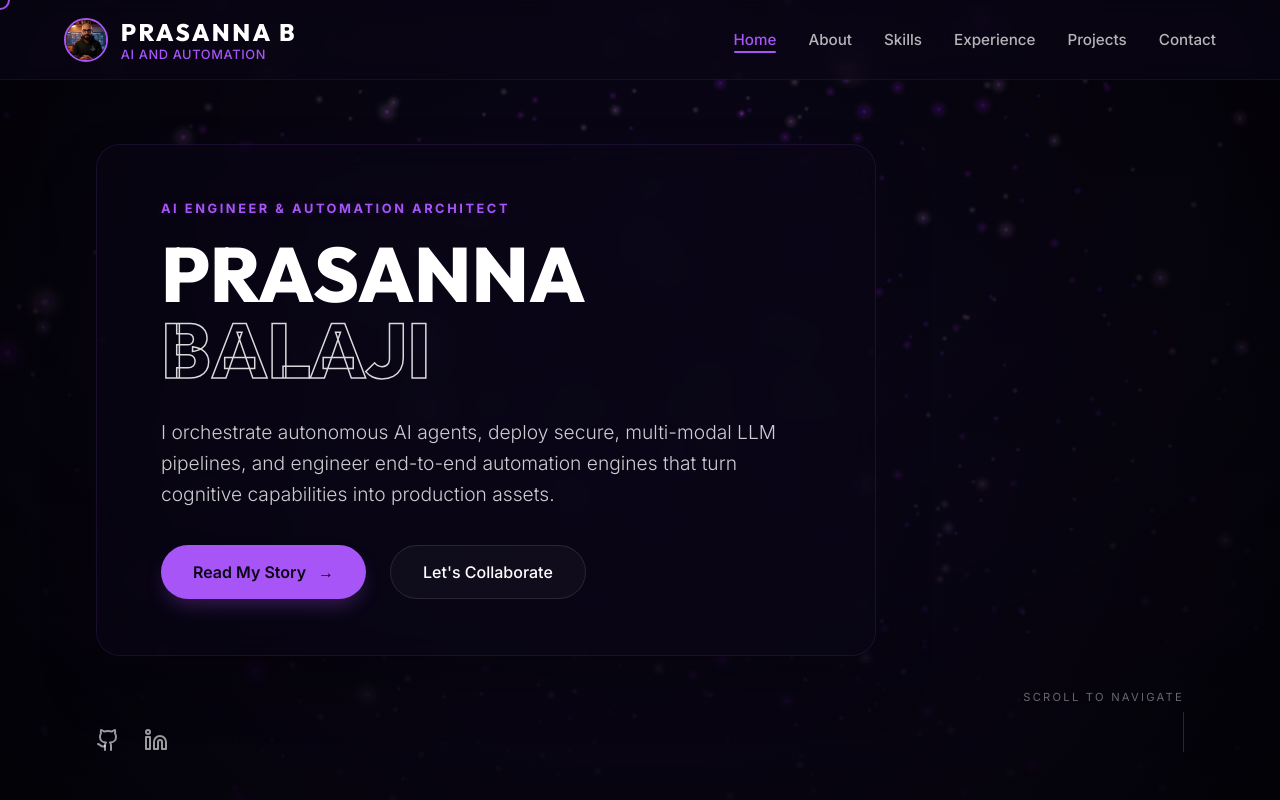
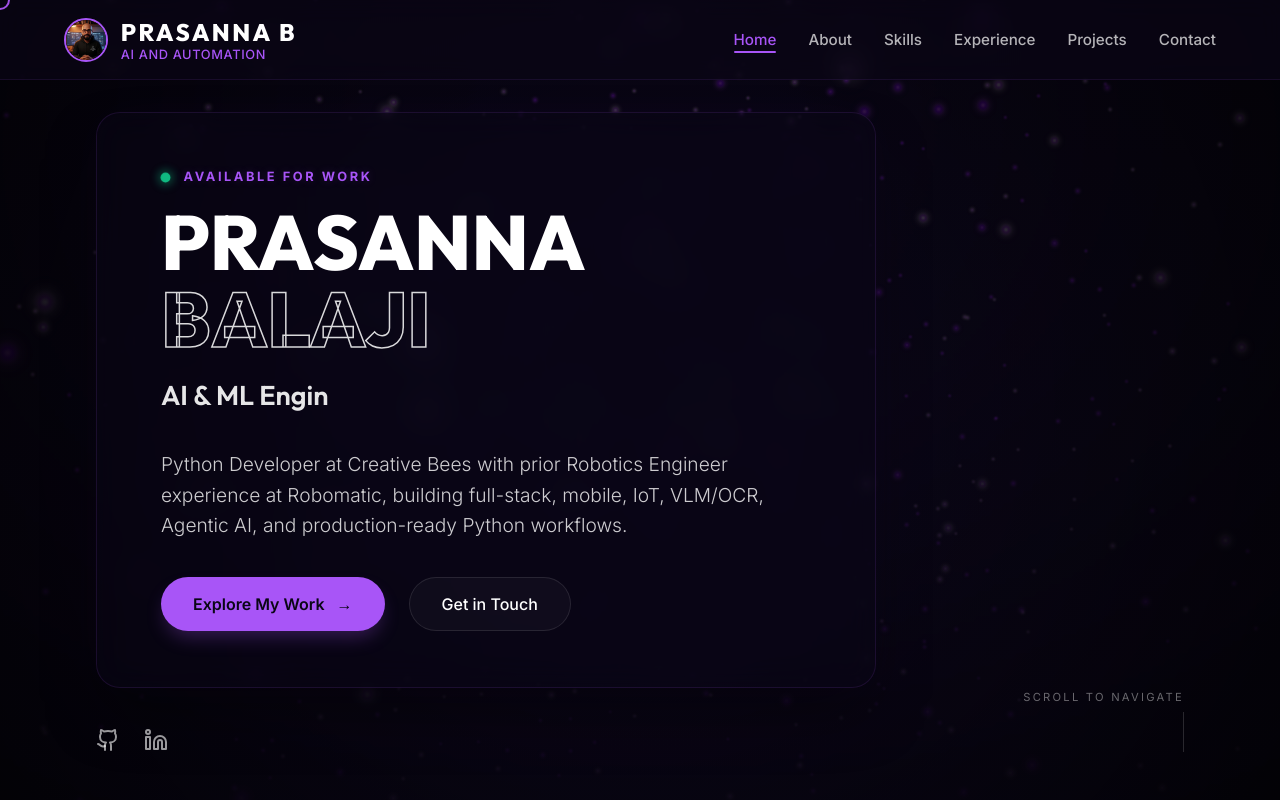
Before and after one commit to prasannab4362/prasannabalaji, a Next.js app: page / in a window 1280 px wide. Shown: the top 800 px of the page. Built offline with nearby package versions, Linux system fonts and the light colour scheme.

Commit message:
Sync Hero Section typewriter roles, pulse online badge, and biography subtitle

```diff
--- a/src/components/HeroSection/HeroSection.module.css
+++ b/src/components/HeroSection/HeroSection.module.css
@@ -263,3 +263,62 @@
     display: none;
   }
 }
+
+.pulseDot {
+  display: inline-block;
+  width: 9px;
+  height: 9px;
+  background-color: #10b981;
+  border-radius: 50%;
+  margin-right: 8px;
+  animation: pulseAnim 1.6s infinite ease-in-out;
+  vertical-align: middle;
+}
+
+@keyframes pulseAnim {
+  0% {
+    transform: scale(0.85);
+    opacity: 0.5;
+    box-shadow: 0 0 0 0 rgba(16, 185, 129, 0.7);
+  }
+  50% {
+    transform: scale(1.1);
+    opacity: 1;
+    box-shadow: 0 0 8px 3px rgba(16, 185, 129, 0.35);
+  }
+  100% {
+    transform: scale(0.85);
+    opacity: 0.5;
+    box-shadow: 0 0 0 0 rgba(16, 185, 129, 0);
+  }
+}
+
+.typewriterContainer {
+  display: flex;
+  align-items: center;
+  gap: 6px;
+  min-height: 2.2rem;
+  margin-bottom: 0.5rem;
+}
+
+.typewriterText {
+  font-family: 'Outfit', sans-serif;
+  font-size: clamp(1.2rem, 2.5vw, 1.7rem);
+  font-weight: 600;
+  color: rgba(255, 255, 255, 0.9);
+}
+
+.typewriterCursor {
+  display: inline-block;
+  width: 3px;
+  height: 1.4em;
+  background-color: var(--primary-accent);
+  border-radius: 2px;
+  animation: blinkCursor 0.9s step-end infinite;
+  vertical-align: middle;
+}
+
+@keyframes blinkCursor {
+  from, to { background-color: transparent }
+  50% { background-color: var(--primary-accent); }
+}
--- a/src/components/HeroSection/HeroSection.tsx
+++ b/src/components/HeroSection/HeroSection.tsx
@@ -1,6 +1,6 @@
 "use client";
 
-import React, { useEffect, useRef } from 'react';
+import React, { useEffect, useRef, useState } from 'react';
 import styles from './HeroSection.module.css';
 import gsap from 'gsap';
 import Link from 'next/link';
@@ -16,6 +16,14 @@ export default function HeroSection() {
   const socialsRef = useRef<HTMLDivElement>(null);
   const scrollRef = useRef<HTMLDivElement>(null);
 
+  const [roleText, setRoleText] = useState("");
+  const [wordIndex, setWordIndex] = useState(0);
+  const [charIndex, setCharIndex] = useState(0);
+  const [isDeleting, setIsDeleting] = useState(false);
+  const [typeSpeed, setTypeSpeed] = useState(100);
+
+  const words = ["Python Developer", "AI & ML Engineer", "VLM Product Builder", "Agentic AI Builder", "GenAI Engineer"];
+
   useEffect(() => {
     // GSAP Timeline for elegant text reveal
     const tl = gsap.timeline();
@@ -28,6 +36,35 @@ export default function HeroSection() {
       .to(socialsRef.current, { opacity: 1, x: 0, duration: 0.8, ease: "power2.out" }, "-=0.6")
       .to(scrollRef.current, { opacity: 1, y: 0, duration: 0.8, ease: "power2.out" }, "-=0.4");
   }, []);
+
+  useEffect(() => {
+    const handleType = () => {
+      const currentWord = words[wordIndex];
+      if (!isDeleting) {
+        setRoleText(currentWord.substring(0, charIndex + 1));
+        setCharIndex(prev => prev + 1);
+        setTypeSpeed(100);
+
+        if (charIndex + 1 === currentWord.length) {
+          setTypeSpeed(1500); // pause at the end
+          setIsDeleting(true);
+        }
+      } else {
+        setRoleText(currentWord.substring(0, charIndex - 1));
+        setCharIndex(prev => prev - 1);
+        setTypeSpeed(50);
+
+        if (charIndex - 1 === 0) {
+          setIsDeleting(false);
+          setWordIndex(prev => (prev + 1) % words.length);
+          setTypeSpeed(500); // pause before next word
+        }
+      }
+    };
+
+    const timer = setTimeout(handleType, typeSpeed);
+    return () => clearTimeout(timer);
+  }, [charIndex, isDeleting, wordIndex, typeSpeed]);
 
   return (
     <section className={styles.container} ref={containerRef}>
@@ -42,7 +79,7 @@ export default function HeroSection() {
       <div className={styles.overlay}>
         <div className={styles.heroCard}>
           <div className={styles.tagline} ref={taglineRef}>
-            AI ENGINEER & AUTOMATION ARCHITECT
+            <span className={styles.pulseDot}></span> Available for Work
           </div>
 
           <h1 className={styles.name}>
@@ -50,18 +87,22 @@ export default function HeroSection() {
             <span ref={lastNameRef} className={styles.lastName}>BALAJI</span>
           </h1>
 
+          <div className={styles.typewriterContainer}>
+            <span className={styles.typewriterText}>{roleText}</span>
+            <span className={styles.typewriterCursor}></span>
+          </div>
+
           <p className={styles.subtitle} ref={subtitleRef}>
-            I orchestrate autonomous AI agents, deploy secure, multi-modal LLM pipelines,
-            and engineer end-to-end automation engines that turn cognitive capabilities
-            into production assets.
+            Python Developer at Creative Bees with prior Robotics Engineer experience at Robomatic,
+            building full-stack, mobile, IoT, VLM/OCR, Agentic AI, and production-ready Python workflows.
           </p>
 
           <div className={styles.ctaGroup} ref={buttonsRef}>
-            <Link href="/about" className={styles.primaryBtn}>
-              Read My Story <span className={styles.arrow}>→</span>
+            <Link href="/projects" className={styles.primaryBtn}>
+              Explore My Work <span className={styles.arrow}>→</span>
             </Link>
             <Link href="/contact" className={styles.secondaryBtn}>
-              Let's Collaborate
+              Get in Touch
             </Link>
           </div>
         </div>
```
